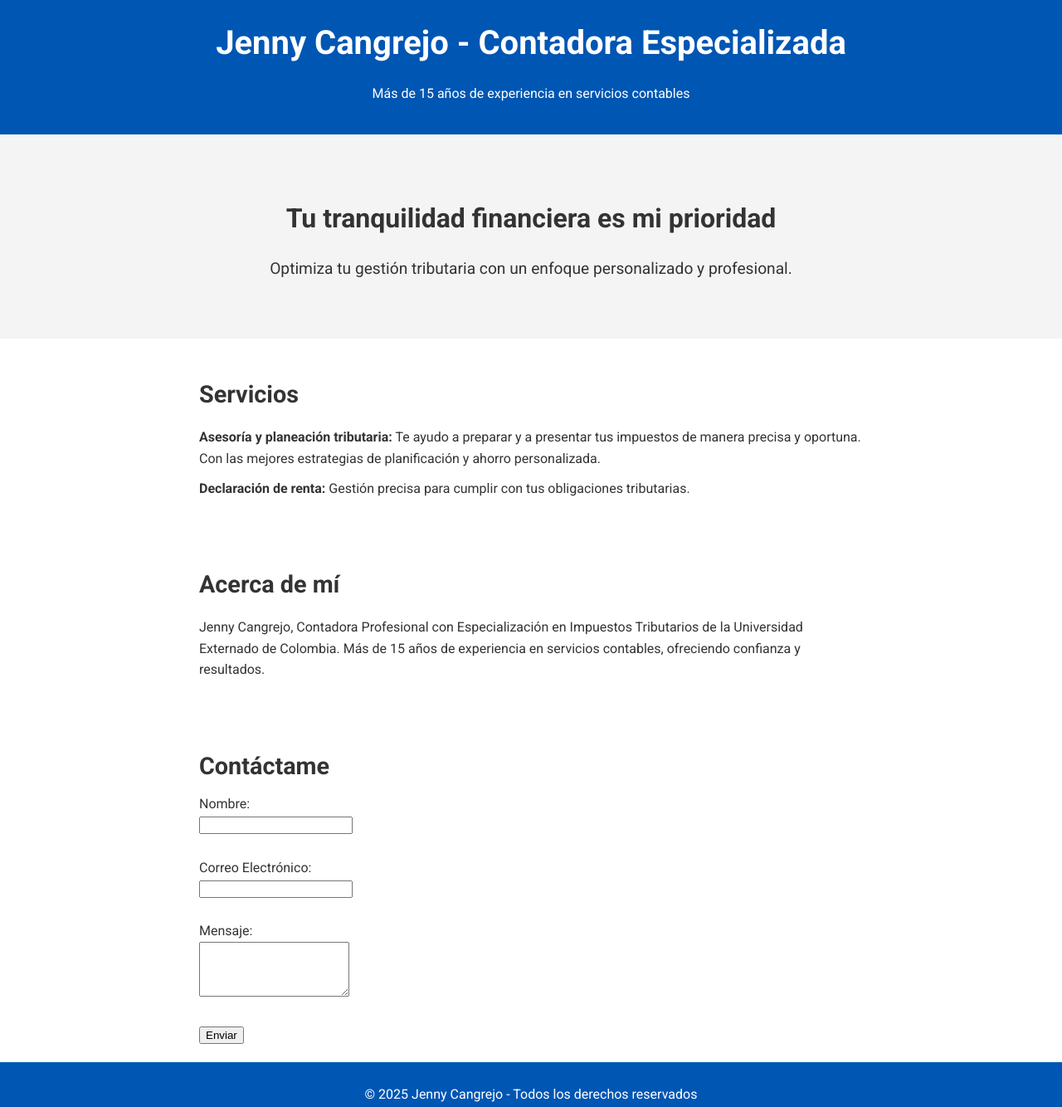
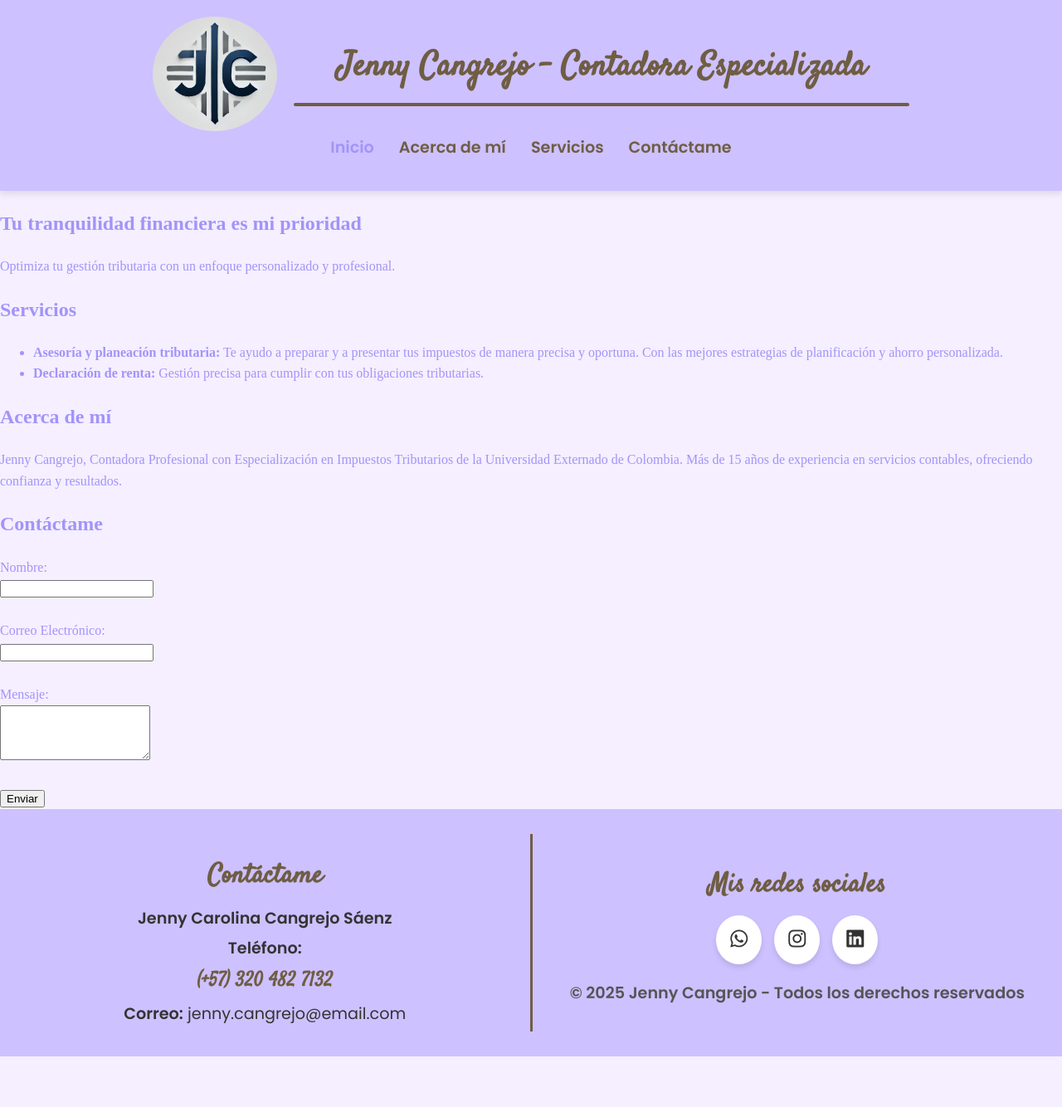
Before and after one commit to DanielCangrejo/jenny-cangrejo-web, a plain HTML site: page index.html in a window 1280 px wide. Shown: the whole page at 83% size. After the commit the page ends 1273 px from the top, so only its background shows below. Drawn offline with Linux system fonts and the light colour scheme.

Commit message:
Creating Header and Footer

```diff
--- /dev/null
+++ b/css/styles.css
@@ -0,0 +1,220 @@
+body {
+    font-family: 'Merriweather', serif; /* Fuente más elegante */
+    margin: 0;
+    padding: 0;
+    color: #A294F9; /* Color principal, suave y elegante */
+    line-height: 1.6;
+    background-color: #F5EFFF; /* Fondo suave y calmado */
+}
+
+/* Header styles */
+header {
+    background-color: #CDC1FF; /* Fondo suave con un toque lavanda */
+    color: #FFF;
+    display: flex;
+    flex-direction: column;
+    padding: 20px 20px;
+    box-shadow: 0 4px 8px rgba(0, 0, 0, 0.1); /* Sombra sutil */
+    align-items: center;
+}
+
+.header-content {
+    display: flex;
+    align-items: center;
+    justify-content: center;
+    gap: 20px;
+    width: 100%;
+}
+
+header img {
+    width: 150px; /* Tamaño adecuado para el logo */
+    height: auto;
+    border-radius: 50%; /* Bordes redondeados */
+}
+
+.text-container {
+    text-align: center;
+}
+
+header h1 {
+    font-family: 'Satisfy', cursive; /* Aplica la fuente Satisfy */
+    margin: 0;
+    font-size: 2.5em; /* Ajusta el tamaño según lo necesites */
+    color: #6F5D44;
+    font-weight: 600;
+}
+
+header p {
+    margin: 10px 0 0;
+    font-size: 1.2em; /* Aumento en el tamaño de la fuente */
+    color: #6F5D44; /* Color más oscuro para el texto */
+}
+
+/* Navigation styles */
+nav ul {
+    list-style: none;
+    display: flex;
+    gap: 30px;
+    margin-top: 5px;
+    padding: 0;
+}
+
+nav a {
+    font-family: 'Poppins', sans-serif; /* Aplica la fuente Poppins */
+    text-decoration: none;
+    font-size: 1.2em;
+    color: #6F5D44;
+    font-weight: bold;
+    transition: color 0.3s ease, transform 0.2s ease;
+}
+
+nav a:hover,
+nav a.active {
+    color: #A294F9; /* Color cuando está activo o en hover */
+    transform: scale(1.1); /* Efecto de zoom */
+}
+
+/* Extra styles */
+header h1::after {
+    content: '';
+    display: block;
+    width: 742px;
+    height: 4px;
+    background: #6F5D44;
+    margin-top: 10px;
+    border-radius: 2px;
+}
+
+/* Responsive design */
+@media (max-width: 768px) {
+    header {
+        padding: 20px 15px;
+    }
+
+    .header-content {
+        flex-direction: column;
+        gap: 10px;
+    }
+
+    nav ul {
+        flex-direction: column;
+        gap: 15px;
+    }
+}
+
+
+/* Footer styles */
+footer {
+    background-color: #CDC1FF; /* Color de fondo */
+    color: #333; /* Texto oscuro */
+    padding: 30px 20px;
+    font-family: 'Poppins', sans-serif;
+}
+
+/* Contenedor principal */
+.footer-container {
+    display: flex;
+    align-items: center;
+    justify-content: space-between;
+    flex-wrap: wrap; /* Asegura que sea responsive */
+    gap: 20px;
+}
+
+/* Sección izquierda */
+.footer-left {
+    flex: 1;
+    text-align: center;
+}
+
+.footer-left h2 {
+    font-family: 'Satisfy', cursive;
+    font-size: 2em;
+    margin-bottom: 10px;
+    color: #6F5D44; /* Marrón oscuro */
+}
+
+.footer-left p {
+    font-family: 'Poppins', sans-serif;
+    margin: 5px 0;
+    font-size: 1.2rem;
+}
+
+.number-info {
+    font-family: 'Satisfy', cursive !important;
+    color: #6F5D44;
+    font-size: 1.5rem !important;
+}
+
+/* Línea divisoria */
+.footer-divider {
+    width: 3px;
+    background-color: #6F5D44; /* Color de la línea */
+    height: auto;
+    align-self: stretch; /* Asegura que se extienda verticalmente */
+}
+
+/* Sección derecha */
+.footer-right {
+    flex: 1;
+    text-align: center;
+}
+
+.footer-right h2 {
+    font-family: 'Satisfy', cursive;
+    font-size: 2em;
+    margin-bottom: 10px;
+    color: #6F5D44; /* Marrón oscuro */
+}
+
+/* Redes sociales */
+.social-links {
+    display: flex;
+    align-items: center;
+    justify-content: center;
+    gap: 15px;
+    margin-bottom: 10px;
+}
+
+.social-icon {
+    color: #333;
+    font-size: 1.5em;
+    background-color: #fff; /* Fondo blanco */
+    padding: 10px;
+    border-radius: 50%; /* Hacer los iconos circulares */
+    box-shadow: 0 4px 6px rgba(0, 0, 0, 0.1);
+    transition: transform 0.3s ease, background-color 0.3s ease;
+}
+
+.social-icon i {
+    margin-right: 7px !important;
+    margin-left: 7px !important;
+}
+
+.social-icon:hover {
+    background-color: #A294F9; /* Hover con un color de la paleta */
+    transform: scale(1.1); /* Efecto de zoom */
+}
+
+/* Derechos reservados */
+.footer-right p {
+    font-family: 'Poppins', sans-serif;
+    font-size: 1.2rem;
+    color: #555; /* Gris más suave */
+    margin-top: 20px;
+}
+
+/* Responsivo */
+@media (max-width: 768px) {
+    .footer-container {
+        flex-direction: column;
+        text-align: center;
+    }
+
+    .footer-divider {
+        display: none; /* Oculta la línea divisoria en pantallas pequeñas */
+    }
+
+    .footer-left, .footer-right {
+        text-align: center;
+    }
+}
--- a/index.html
+++ b/index.html
@@ -4,73 +4,39 @@
     <meta charset="UTF-8">
     <meta name="viewport" content="width=device-width, initial-scale=1.0">
     <title>Servicios Contables - Jenny Cangrejo</title>
-    <link href="https://fonts.googleapis.com/css2?family=Roboto:wght@400;700&display=swap" rel="stylesheet">
-    <style>
-        body {
-            font-family: 'Roboto', sans-serif;
-            margin: 0;
-            padding: 0;
-            color: #333;
-            line-height: 1.6;
-        }
-        header {
-            background-color: #0056b3;
-            color: #fff;
-            padding: 20px;
-            text-align: center;
-        }
-        header h1 {
-            margin: 0;
-            font-size: 2.5em;
-        }
-        section {
-            padding: 20px;
-        }
-        .hero {
-            background-color: #f4f4f4;
-            text-align: center;
-            padding: 50px 20px;
-        }
-        .hero h2 {
-            margin-bottom: 10px;
-            font-size: 2em;
-        }
-        .hero p {
-            font-size: 1.2em;
-        }
-        .services, .about, .contact {
-            max-width: 800px;
-            margin: 0 auto;
-        }
-        .services h2, .about h2, .contact h2 {
-            font-size: 1.8em;
-            margin-bottom: 10px;
-        }
-        .services ul {
-            list-style: none;
-            padding: 0;
-        }
-        .services ul li {
-            margin: 10px 0;
-        }
-        footer {
-            text-align: center;
-            background-color: #0056b3;
-            color: #fff;
-            padding: 10px 0;
-        }
-    </style>
+
+    <!-- logos-->
+    <link href="https://cdnjs.cloudflare.com/ajax/libs/font-awesome/6.0.0-beta3/css/all.min.css" rel="stylesheet">
+    <!-- fuentes -->
+    <link href="https://fonts.googleapis.com/css2?family=Satisfy&display=swap" rel="stylesheet">
+    <link href="https://fonts.googleapis.com/css2?family=Poppins:wght@400;600&display=swap" rel="stylesheet">
+    <!-- css -->
+    <link rel="stylesheet" href="css/styles.css">
 </head>
 <body>
     <header>
+        <div class="header-content">
+            <img src="assets/logo1.png" alt="Logo de Jenny Cangrejo">
+            <div class="text-container">
                 <h1>Jenny Cangrejo - Contadora Especializada</h1>
-        <p>Más de 15 años de experiencia en servicios contables</p>
+            </div>
+        </div>
+        <nav>
+            <ul>
+                <li><a href="#inicio" class="active">Inicio</a></li>
+                <li><a href="#acerca">Acerca de mí</a></li>
+                <li><a href="#servicios">Servicios</a></li>
+                <li><a href="#contacto">Contáctame</a></li>
+            </ul>
+        </nav>
     </header>
 
+    <section id="inicio">
         <section class="hero">
             <h2>Tu tranquilidad financiera es mi prioridad</h2>
             <p>Optimiza tu gestión tributaria con un enfoque personalizado y profesional.</p>
         </section>
+
 
         <section class="services">
             <h2>Servicios</h2>
@@ -79,13 +45,15 @@
                 <li><strong>Declaración de renta:</strong> Gestión precisa para cumplir con tus obligaciones tributarias.</li>
             </ul>
         </section>
+    </section>
 
-    <section class="about">
+    <section id="servicios" class="about">
         <h2>Acerca de mí</h2>
         <p>Jenny Cangrejo, Contadora Profesional con Especialización en Impuestos Tributarios de la Universidad Externado de Colombia. Más de 15 años de experiencia en servicios contables, ofreciendo confianza y resultados.</p>
     </section>
 
-    <section class="contact">
+
+    <section id="contacto" class="contact">
         <h2>Contáctame</h2>
         <form>
             <label for="name">Nombre:</label><br>
@@ -102,7 +70,39 @@
     </section>
 
     <footer>
-        <p>&copy; 2025 Jenny Cangrejo - Todos los derechos reservados</p>
+        <div class="footer-container">
+            <!-- Sección izquierda -->
+            <div class="footer-left">
+                <h2>Contáctame</h2>
+                <p><strong>Jenny Carolina Cangrejo Sáenz</strong></p>
+                <p>
+                    <strong>Teléfono:</strong>
+                    <p class="number-info"><strong>(+57) 320 482 7132</strong></p>
+                </p>
+                <p><strong>Correo:</strong> jenny.cangrejo@email.com</p>
+            </div>
+
+            <!-- Línea divisoria -->
+            <div class="footer-divider"></div>
+
+            <!-- Sección derecha -->
+            <div class="footer-right">
+                <h2>Mis redes sociales</h2>
+                <div class="social-links">
+                    <a href="https://wa.me/3204827132" target="_blank" class="social-icon">
+                        <i class="fab fa-whatsapp"></i>
+                    </a>
+                    <a href="https://www.instagram.com/jenny_cangrejo" target="_blank" class="social-icon">
+                        <i class="fab fa-instagram"></i>
+                    </a>
+                    <a href="https://www.linkedin.com/in/jenny-carolina-cangrejo-saenz-bba393159/" target="_blank" class="social-icon">
+                        <i class="fab fa-linkedin"></i>
+                    </a>
+                </div>
+                <p><strong>&copy; 2025 Jenny Cangrejo - Todos los derechos reservados</strong></p>
+            </div>
+        </div>
     </footer>
+
 </body>
 </html>
```
Also changed, not shown: assets/logo1.png (added). Lines whose indentation alone changed are shown as unchanged.
